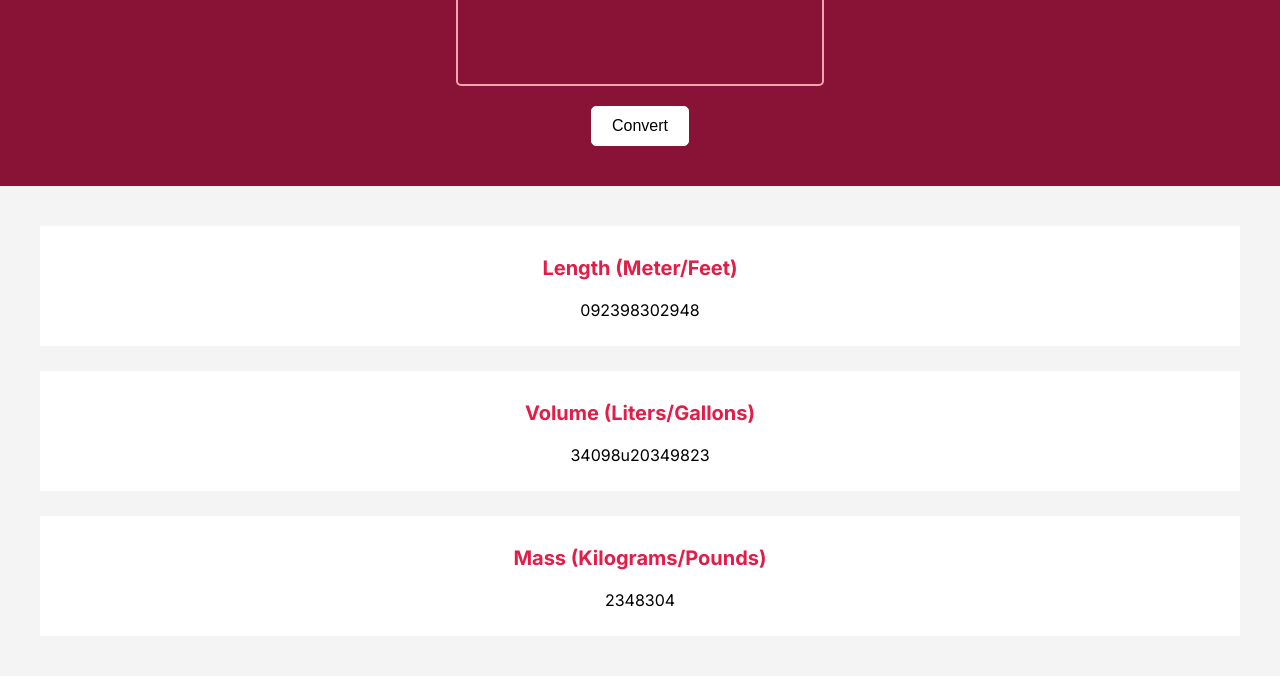
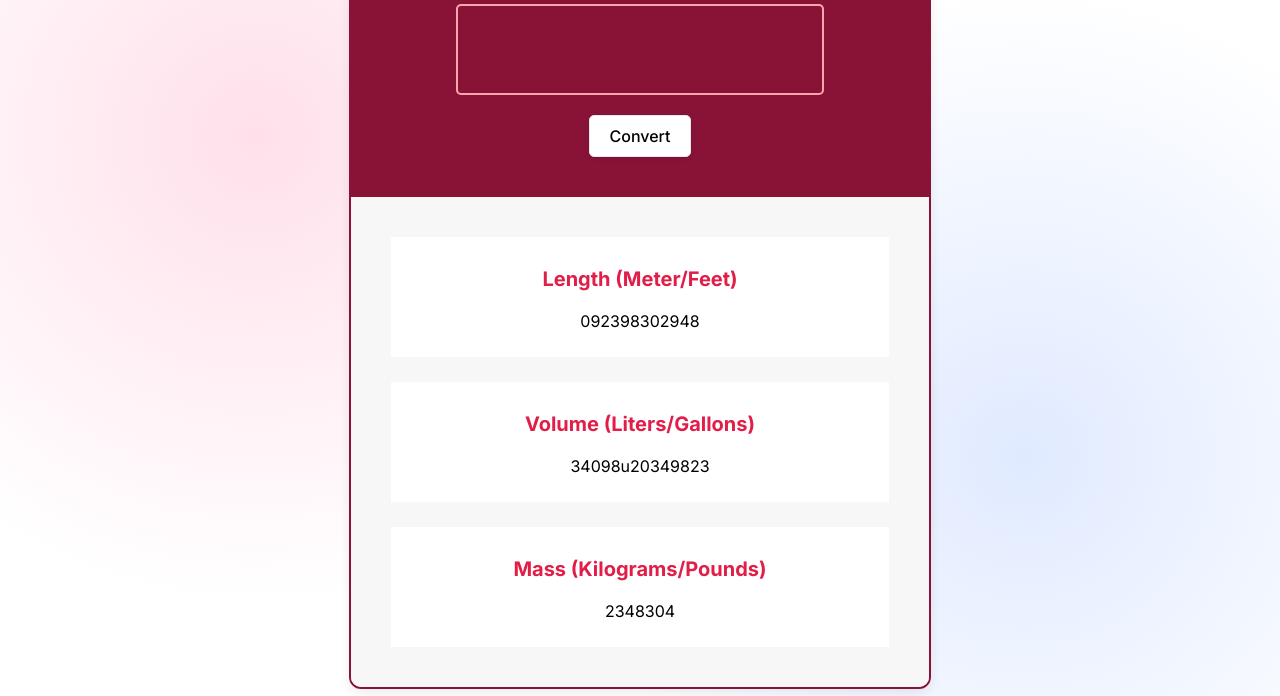
Before and after one commit to GretaRa/unit-converter, a website built with Vite: page index.html in a window 1280 px wide. Shown: the part 104-800 px from the top of the page. Built offline with nearby package versions, Linux system fonts and the light colour scheme.

Commit message:
Updated styling

```diff
--- a/index.css
+++ b/index.css
@@ -16,6 +16,19 @@ body {
     padding: 0;
     font-family: "Inter", Arial, sans-serif;
     text-align: center;
+    align-items: center;
+    display: flex;
+    justify-content: center;
+    background: radial-gradient(circle at 20% 30%, rgba(255, 100, 150, 0.2), transparent 40%),
+              radial-gradient(circle at 80% 70%, rgba(100, 150, 255, 0.2), transparent 40%);
+}
+
+#container{
+    max-width: fit-content;
+    border: 2px solid #881337;
+    border-radius: 12px;
+    overflow: hidden;
+    box-shadow: 0 4px 12px rgba(0, 0, 0, 0.08);
 }
 
 h1{
@@ -48,20 +61,29 @@ header {
 
 #convert-btn{
     background-color: white;
-    border: 1px solid white;
+    border: 1px solid #e5e7eb;
     border-radius: 5px;
     padding: 10px 20px;
     font-size: 16px;
     font-weight: 500;
+    font-family: inherit;
+    cursor: pointer;
+    transition: all 0.2s ease;
+    box-shadow: 0 2px 4px rgba(0, 0, 0, 0.08);
+}
+
+#convert-btn:hover {
+  box-shadow: 0 4px 8px rgba(0, 0, 0, 0.12);
+  transform: translateY(-1px);
 }
 
 main{
     margin: 0;
     padding: 40px;
-    background-color: #F4F4F4;
     display: flex;
     flex-direction: column;
     gap: 25px;
+    background: #f7f7f7;
 }
 
 section{
```
Also changed, not shown: README.md (added).
